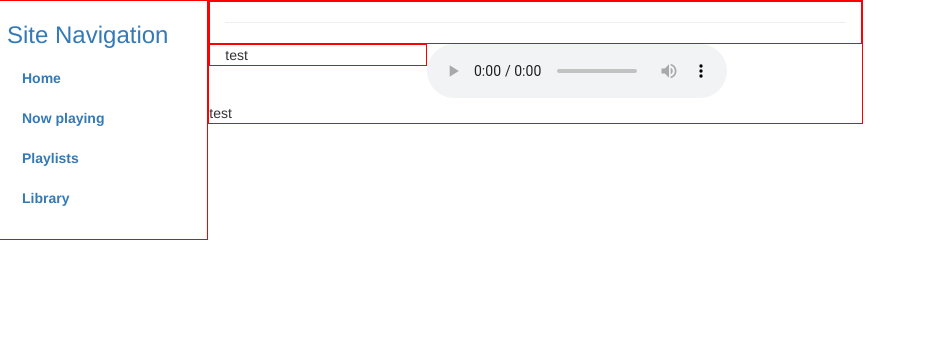
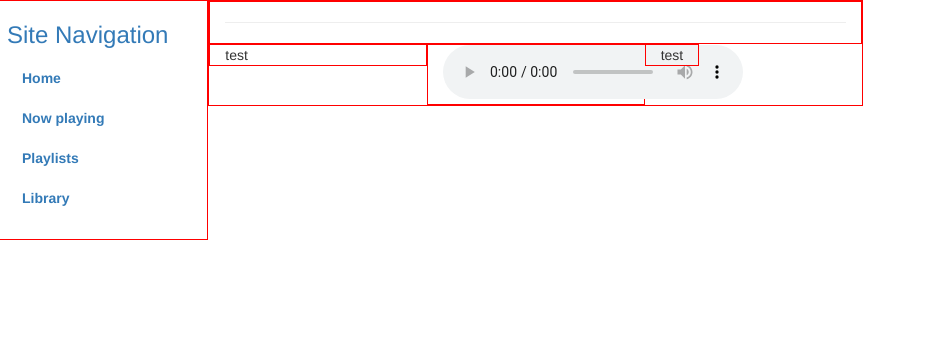
Before and after one commit to od210291jpv/PyHomeMedia, a Django app: template source/src/Home/Home/templates/main.html in a window 1280 px wide. Shown: the part 72-420 px from the top of the page, without its empty margins (0-926 px from the left). Run offline with Django 3.2, Linux system fonts and the light colour scheme; the template is opened without the code that fills it: values that come from a table or form of the project are taken from there, others are empty; data comes from the database, SQL or seed files in the repository; parts of the project's set-up code (start-up, migrations or seed data) failed here and were passed over; some libraries are stand-ins or nearby versions.

Commit message:
Updated styles, modified tracklist

```diff
--- a/source/src/Home/Home/templates/main.html
+++ b/source/src/Home/Home/templates/main.html
@@ -6,12 +6,12 @@
 				<div class="col-xs-4">
 					{{ track.name }}
 				</div>
-				<div>
+				<div class="col-xs-4" align="left">
 					<audio controls="controls">
 						<source src="{{ track.path.url }}">
 					</audio>
 				</div>
-				<div>
+				<div class="col-xs-1">
 					test
 				</div>
 			{% endfor %}
```
